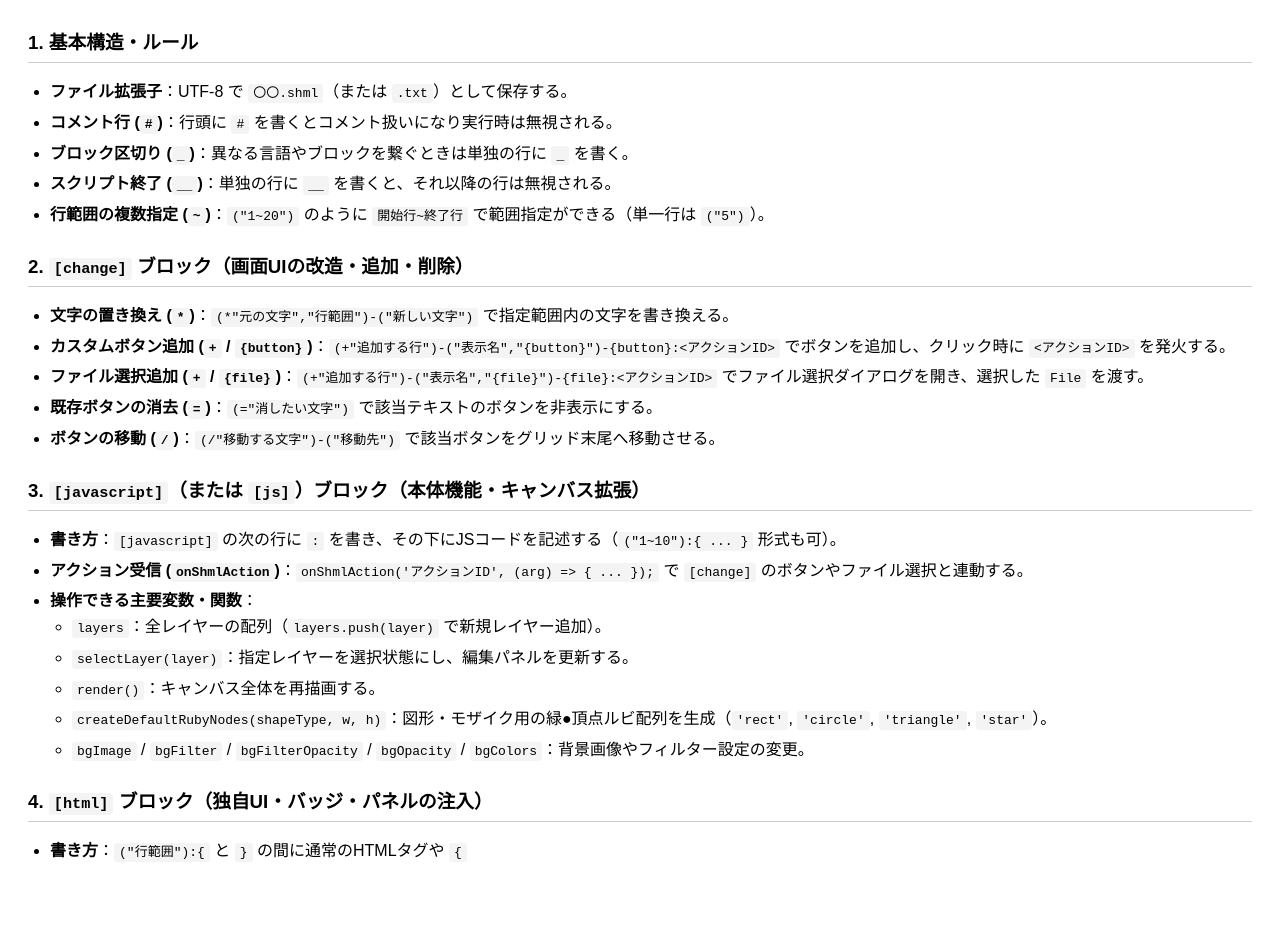
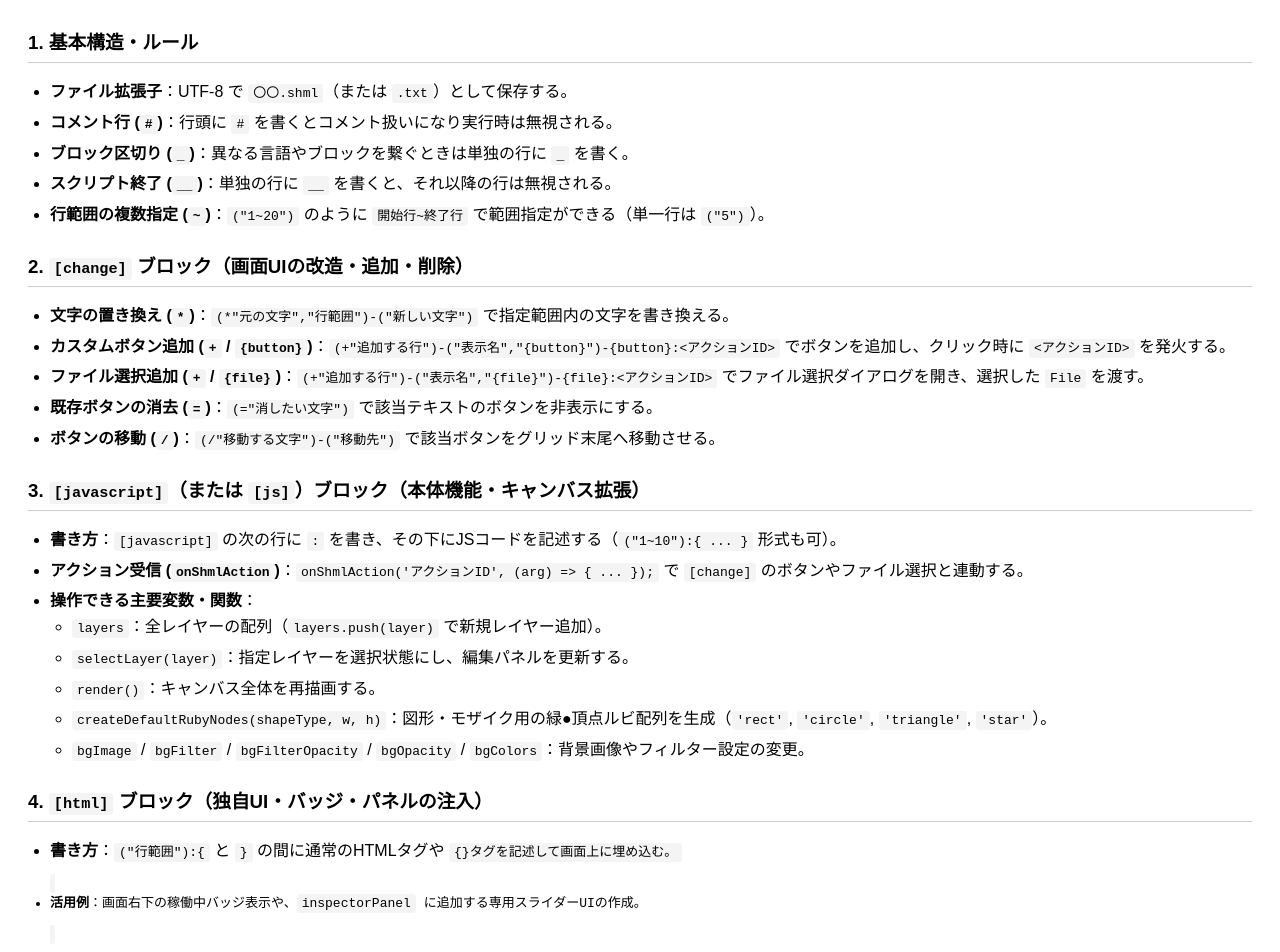
Before and after one commit to Pachipachi4234/createshmlfile, a plain HTML site: page index.html in a window 1280 px wide. Shown: the top 952 px of the page. Before the commit the page ends 892 px from the top, so only its background shows below. Drawn offline with Linux system fonts and the light colour scheme.

Commit message:
Update index.html

```diff
--- a/index.html
+++ b/index.html
@@ -48,7 +48,7 @@
 
 <h3>4. <code>[html]</code> ブロック（独自UI・バッジ・パネルの注入）</h3>
 <ul>
-  <li><strong>書き方</strong>：<code>("行範囲"):{</code> と <code>}</code> の間に通常のHTMLタグや <code>{<script>}タグを記述して画面上に埋め込む。</li>
+  <li><strong>書き方</strong>：<code>("行範囲"):{</code> と <code>}</code> の間に通常のHTMLタグや <code>{<scr𝖎pt>}タグを記述して画面上に埋め込む。</li>
   <li><strong>活用例</strong>：画面右下の稼働中バッジ表示や、<code>inspectorPanel</code> に追加する専用スライダーUIの作成。</li>
 </ul>
 
```
